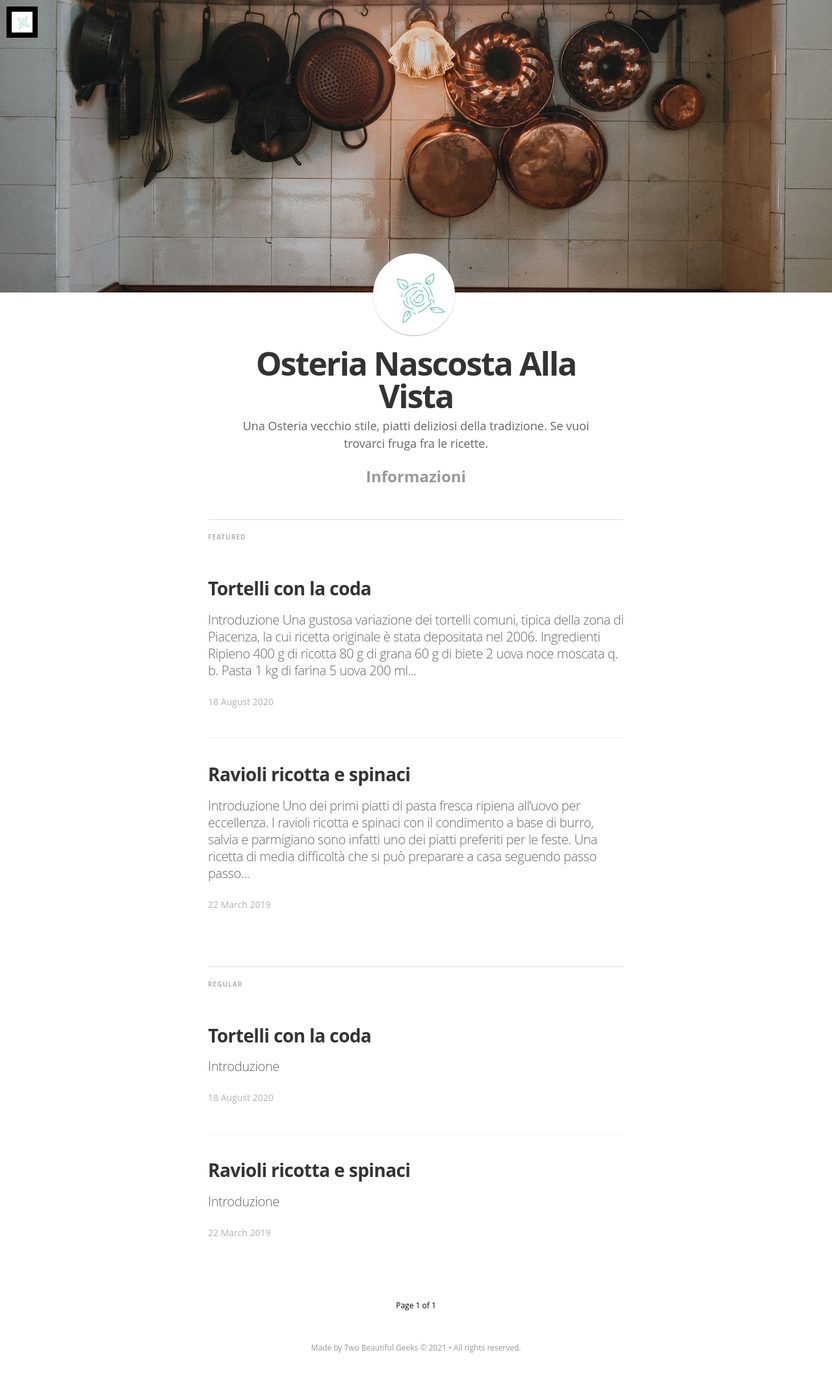
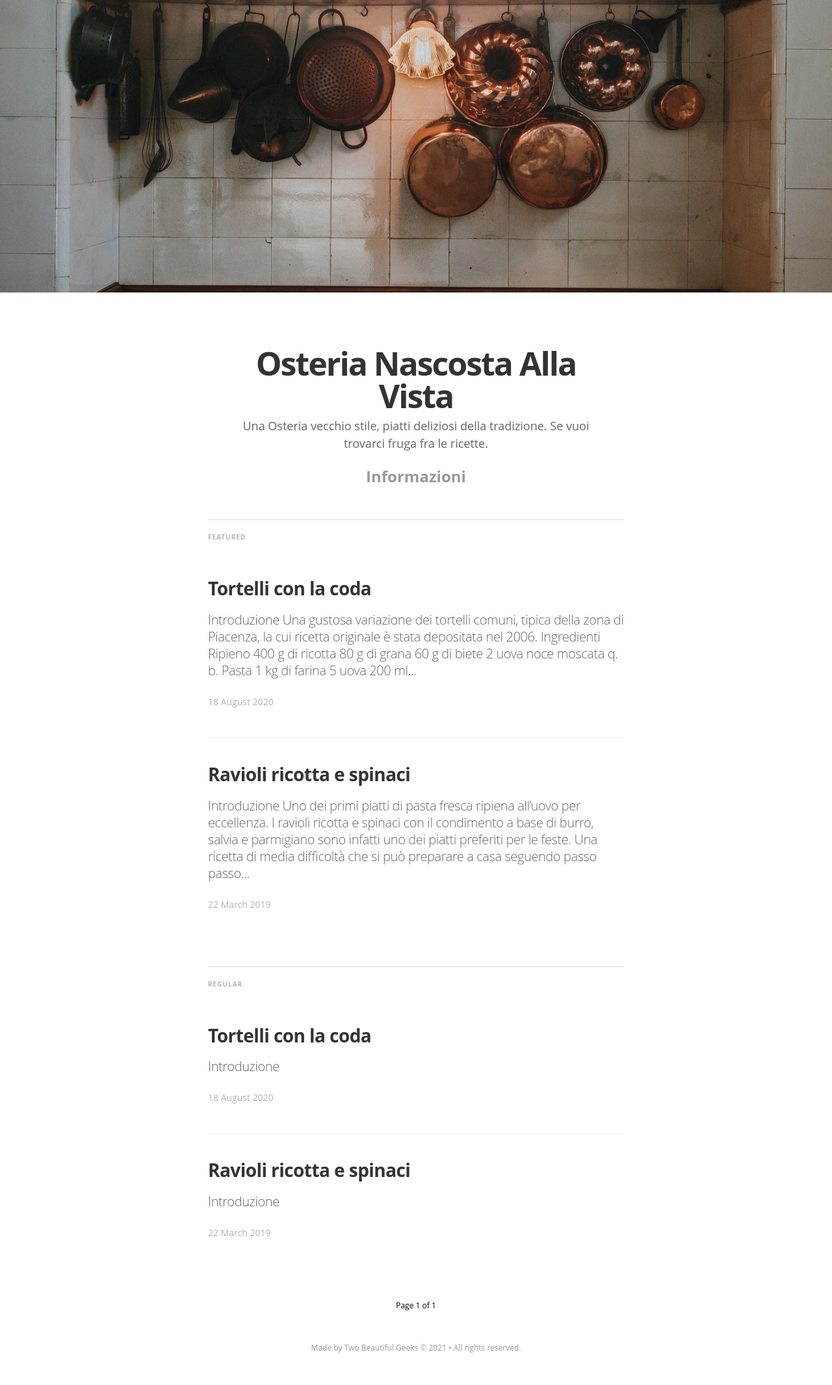
Before and after one commit to TwoBeautifulGeeks/osteria_nascosta, a Jekyll site: the page built from index.html, in a window 1280 px wide. Shown: the whole page at 65% size. Built offline with Jekyll 4.4.1, drawn with Linux system fonts in a browser that asks for light colours; nearby versions of some CDN libraries; some web fonts are replaced; the list of posts is cut into pages by our own code.

Commit message:
Logo on homepage is now hidden

```diff
--- a/_config.yml
+++ b/_config.yml
@@ -10,8 +10,8 @@ description: > # this means to ignore newlines until "email:"
 
 email: a-mail@mail.mail
 #blog logo
-logo: "/assets/images/onav.jpg"
-float_logo: true # true, false (default)
+#logo: "/assets/images/onav.jpg"
+float_logo: false # true, false (default)
 
 # blog cover
 cover: "/assets/images/pots.jpg"
--- a/_includes/header.html
+++ b/_includes/header.html
@@ -1,6 +1,8 @@
 <!-- header start -->
 
 {% if site.float_logo %}
-  <a href="{{ site.url }}{{ site.baseurl }}" class="logo-readium"><span class="logo" style="background-image: url({{ site.logo }})"></span></a>
+        <a href={{ "/" | prepend: site.baseurl }} class="logo-readium">
+  <span class="logo" style="background-image: url({{ site.logo }})"></span>
+        </a>
 {% endif %}
 <!-- header end -->
```
